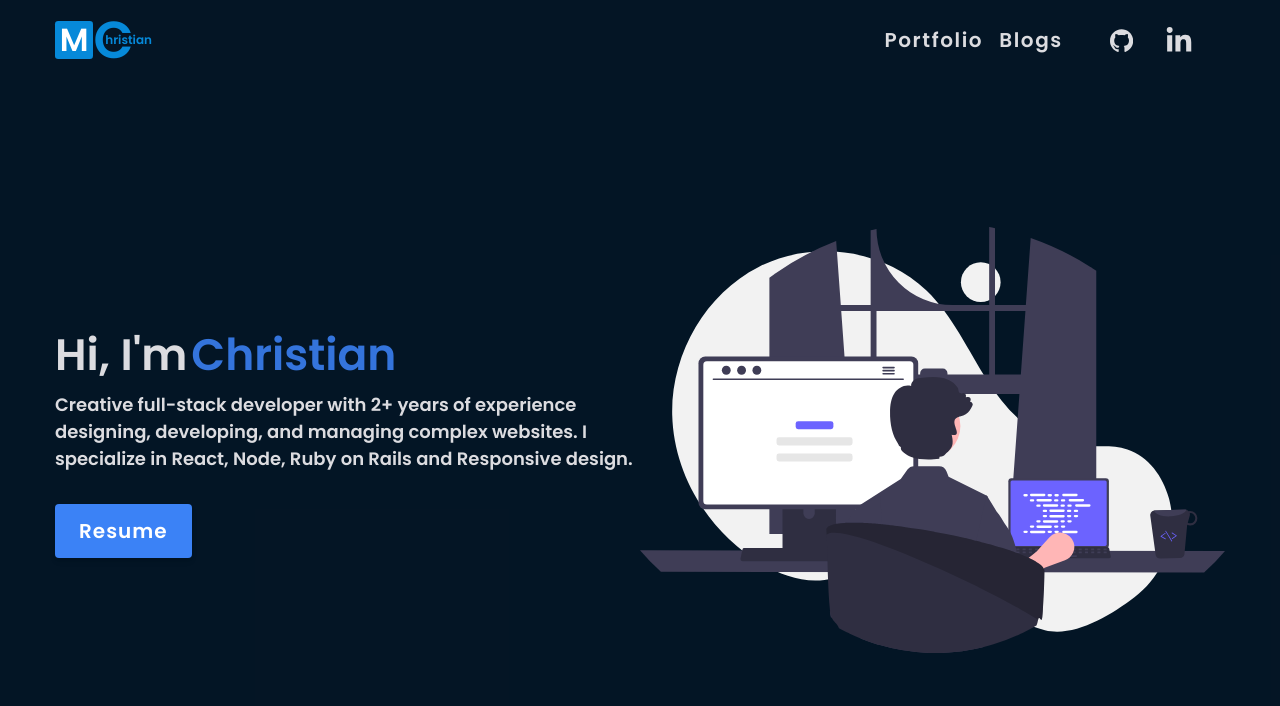
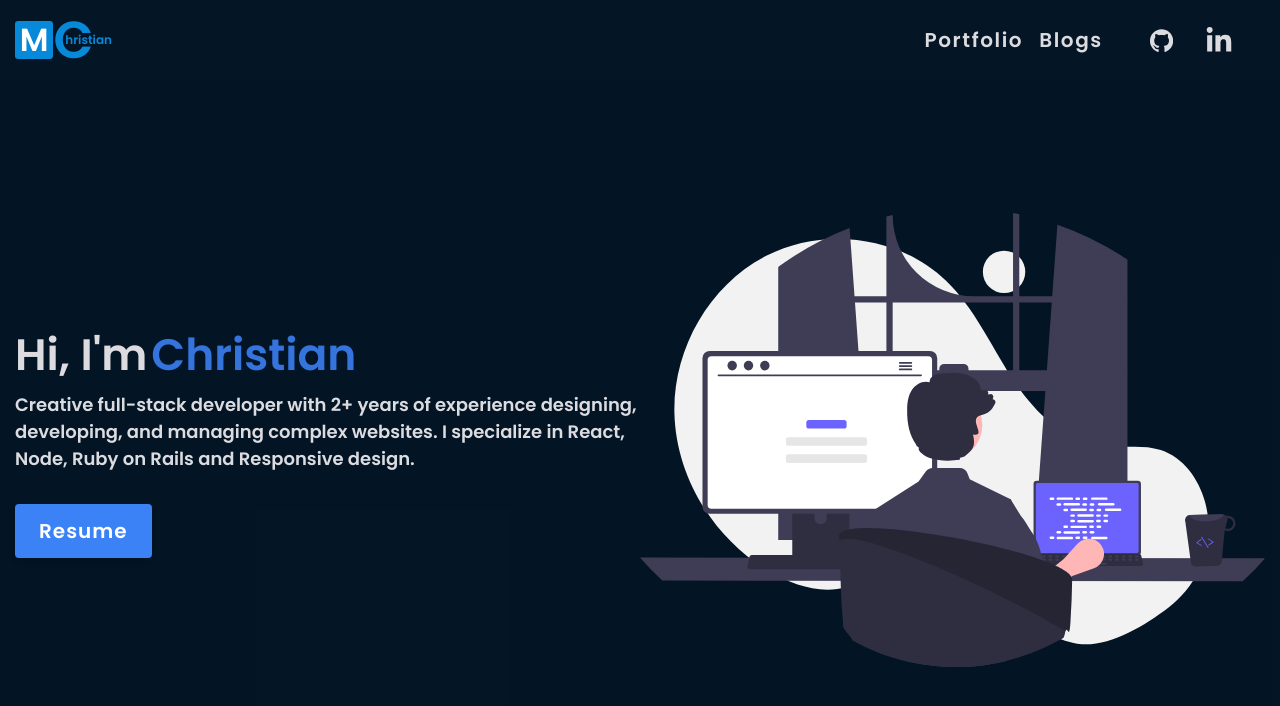
Before and after one commit to kaitcham/portfolio, a React (Create React App) app: page / in a window 1280 px wide. Shown: the top 706 px of the page. Built offline with nearby package versions, Linux system fonts and the light colour scheme.

Commit message:
pages layout

```diff
--- a/src/index.css
+++ b/src/index.css
@@ -56,6 +56,6 @@ a {
 @media (min-width: 768px) {
   .container {
     margin: 0 auto;
-    max-width: 1200px;
+    max-width: 1380px;
   }
 }
```
